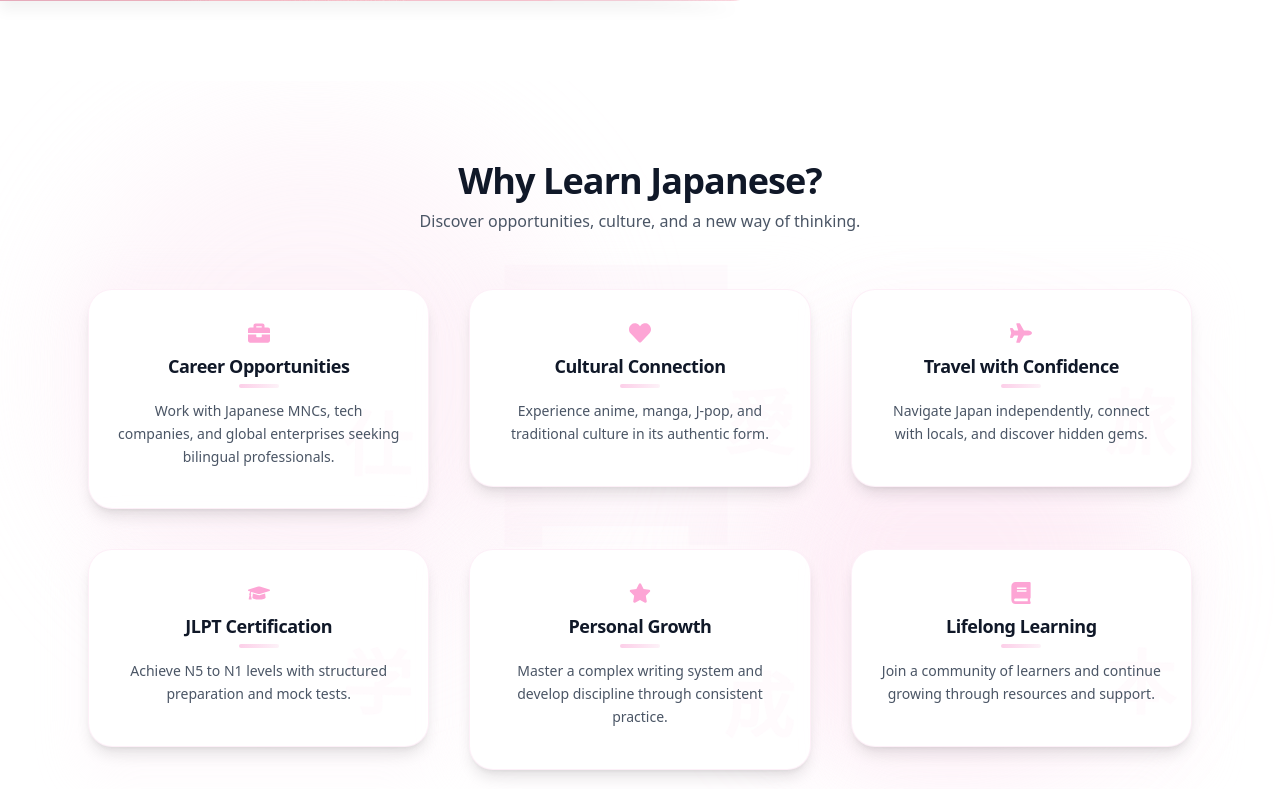
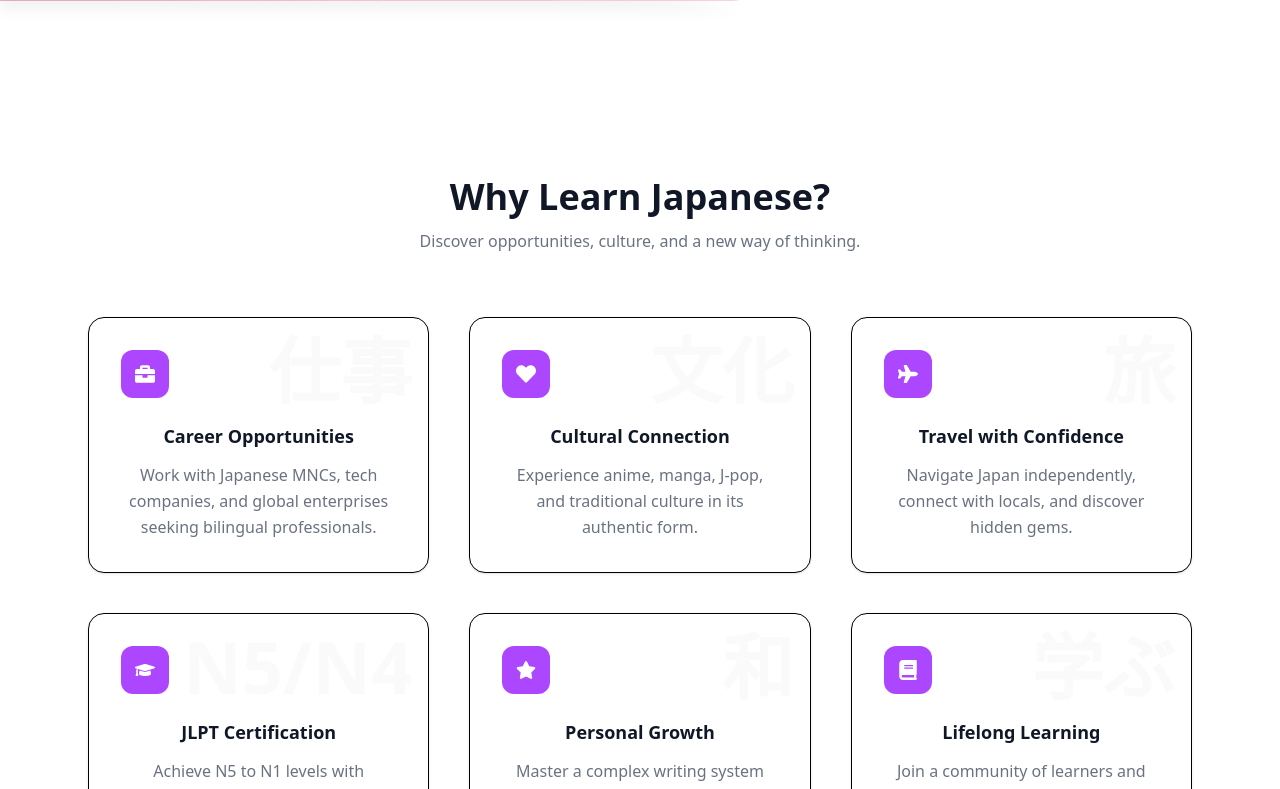
Before and after one commit to KaranUnique/Fledge-Academy, a React (Vite) app: page / in a window 1280 px wide. Shown: the part 791-1580 px from the top of the page. Built offline with nearby package versions, Linux system fonts and the light colour scheme.

Commit message:
updated the why learn japanese page

```diff
--- a/src/components/WhyLearnJapanese.jsx
+++ b/src/components/WhyLearnJapanese.jsx
@@ -1,135 +1,83 @@
 import React from "react";
-import { motion } from "framer-motion";
-import { useInView } from "react-intersection-observer";
-import { FaBriefcase, FaHeart, FaPlane, FaGraduationCap, FaStar, FaBook, FaPagelines } from "react-icons/fa";
-import FadeUp from "../animations/FadeUp";
-import BrushStrokeDivider from "../animations/BrushStrokeDivider";
-import EnsoCircle from "../animations/EnsoCircle";
-import { staggerContainer, staggerItem, hoverLift, rotateSubtle, softTilt, breathingScale } from "../animations/variants";
+import { FaBriefcase, FaHeart, FaPlane, FaGraduationCap, FaStar, FaBook } from "react-icons/fa";
 
 export default function WhyLearnJapanese() {
   const features = [
     {
-      icon: <FaBriefcase size={22} />,
+      icon: <FaBriefcase className="text-white text-xl" />,
       title: "Career Opportunities",
       desc: "Work with Japanese MNCs, tech companies, and global enterprises seeking bilingual professionals.",
-      kanji: "仕"
     },
     {
-      icon: <FaHeart size={22} />,
+      icon: <FaHeart className="text-white text-xl" />,
       title: "Cultural Connection",
       desc: "Experience anime, manga, J-pop, and traditional culture in its authentic form.",
-      kanji: "愛"
     },
     {
-      icon: <FaPlane size={22} />,
+      icon: <FaPlane className="text-white text-xl" />,
       title: "Travel with Confidence",
       desc: "Navigate Japan independently, connect with locals, and discover hidden gems.",
-      kanji: "旅"
     },
     {
-      icon: <FaGraduationCap size={22} />,
+      icon: <FaGraduationCap className="text-white text-xl" />,
       title: "JLPT Certification",
       desc: "Achieve N5 to N1 levels with structured preparation and mock tests.",
-      kanji: "学"
     },
     {
-      icon: <FaStar size={22} />,
+      icon: <FaStar className="text-white text-xl" />,
       title: "Personal Growth",
       desc: "Master a complex writing system and develop discipline through consistent practice.",
-      kanji: "成"
     },
     {
-      icon: <FaBook size={22} />,
+      icon: <FaBook className="text-white text-xl" />,
       title: "Lifelong Learning",
       desc: "Join a community of learners and continue growing through resources and support.",
-      kanji: "本"
     },
   ];
-  const { ref, inView } = useInView({ triggerOnce: true, threshold: 0.1 });
+
   return (
-    <section className="w-full py-20 bg-white relative overflow-hidden">
-      {/* Large Faint Kanji in Background */}
-      <span className="absolute left-1/2 top-24 -translate-x-1/2 text-[320px] font-bold text-pink-200 opacity-[0.07] select-none pointer-events-none z-0" style={{letterSpacing:'0.2em', fontFamily:'serif'}}>日</span>
+    <section className="py-24 bg-white">
+      <div className="max-w-6xl mx-auto px-6 text-center">
 
-      {/* Breathing Soft Radial Glows */}
-      <motion.div
-        className="absolute top-10 left-[5%] w-[500px] h-[500px] rounded-full blur-3xl pointer-events-none bg-pink-100 opacity-40"
-        variants={breathingScale}
-        initial="initial"
-        animate="animate"
-      />
-      <motion.div
-        className="absolute bottom-20 right-[10%] w-[400px] h-[400px] rounded-full blur-3xl pointer-events-none bg-pink-200 opacity-30"
-        variants={breathingScale}
-        initial="initial"
-        animate="animate"
-        style={{ animationDelay: "2s" }}
-      />
+        {/* Title */}
+        <h2 className="text-4xl font-bold text-gray-900 mb-3">
+          Why Learn Japanese?
+        </h2>
+        <p className="text-gray-500 mb-16">
+          Discover opportunities, culture, and a new way of thinking.
+        </p>
 
-      {/* Section Heading */}
-      <FadeUp>
-        <div className="text-center mb-14 px-6 relative">
-          <h2 className="text-3xl md:text-4xl font-bold text-gray-900 tracking-tight">Why Learn Japanese?</h2>
-          <p className="text-gray-600 mt-2">
-            Discover opportunities, culture, and a new way of thinking.
-          </p>
+        {/* Cards Grid */}
+        <div className="grid md:grid-cols-3 gap-10">
+          {features.map((item, index) => (
+            <div
+              key={index}
+              className="bg-white p-8 rounded-2xl shadow-sm border hover:shadow-lg transition-all relative overflow-hidden"
+            >
+              {/* Icon container */}
+              <div className="w-12 h-12 flex items-center justify-center bg-purple-500 rounded-xl mb-6">
+                {item.icon}
+              </div>
+
+              {/* Text */}
+              <h3 className="text-lg font-semibold text-gray-900 mb-3">
+                {item.title}
+              </h3>
+              <p className="text-gray-500 leading-relaxed">{item.desc}</p>
+
+              {/* Light background Japanese character (optional for effect) */}
+              <span className="absolute text-gray-200 text-7xl font-bold opacity-20 right-4 top-4 pointer-events-none select-none">
+                {index === 0 && "仕事"}
+                {index === 1 && "文化"}
+                {index === 2 && "旅"}
+                {index === 3 && "N5/N4"}
+                {index === 4 && "和"}
+                {index === 5 && "学ぶ"}
+              </span>
+            </div>
+          ))}
         </div>
-      </FadeUp>
-
-      {/* <BrushStrokeDivider /> */}
-
-      {/* Features Grid */}
-      <motion.div
-        ref={ref}
-        variants={staggerContainer}
-        initial="hidden"
-        animate={inView ? "visible" : "hidden"}
-        className="max-w-6xl mx-auto grid grid-cols-1 sm:grid-cols-2 lg:grid-cols-3 gap-10 px-6 relative z-10"
-      >
-        {features.map((item, index) => (
-          <motion.div
-            key={index}
-            variants={staggerItem}
-            initial="rest"
-            whileHover="hover"
-            className="relative group"
-          >
-            {/* Card Soft Pink Glow */}
-            <div className="absolute -inset-2 rounded-3xl bg-pink-100 opacity-20 blur-xl z-0" />
-
-            {/* Card Content */}
-            <motion.div
-              variants={softTilt}
-              className="bg-white py-8 px-7 rounded-3xl shadow-lg border border-pink-100/60 relative overflow-visible group transition-transform duration-300 ease-out hover:scale-[1.025] flex flex-col items-center"
-              style={{ transformStyle: "preserve-3d" }}
-            >
-              {/* Feature Icon */}
-              <div className="mb-2 text-pink-300 text-2xl">{item.icon}</div>
-
-              {/* Title + Brush Stroke Divider */}
-              <h3 className="text-lg font-semibold text-gray-900 relative z-10 tracking-tight text-center mb-1">{item.title}</h3>
-              <div className="w-10 h-1 mb-3 bg-linear-to-r from-pink-200 to-pink-50 rounded-full mx-auto" />
-
-              {/* Description */}
-              <p className="text-gray-600 text-sm leading-relaxed relative z-10 text-center mb-2">
-                {item.desc}
-              </p>
-
-              {/* Animated Rotating Kanji Background with Sway */}
-              <motion.span
-                variants={rotateSubtle}
-                initial="initial"
-                animate="animate"
-                className="absolute text-[70px] font-bold text-pink-200 opacity-10 right-4 bottom-2 select-none pointer-events-none z-0"
-                style={{fontFamily:'serif'}}
-              >
-                {item.kanji}
-              </motion.span>
-            </motion.div>
-          </motion.div>
-        ))}
-      </motion.div>
+      </div>
     </section>
   );
 }
```
